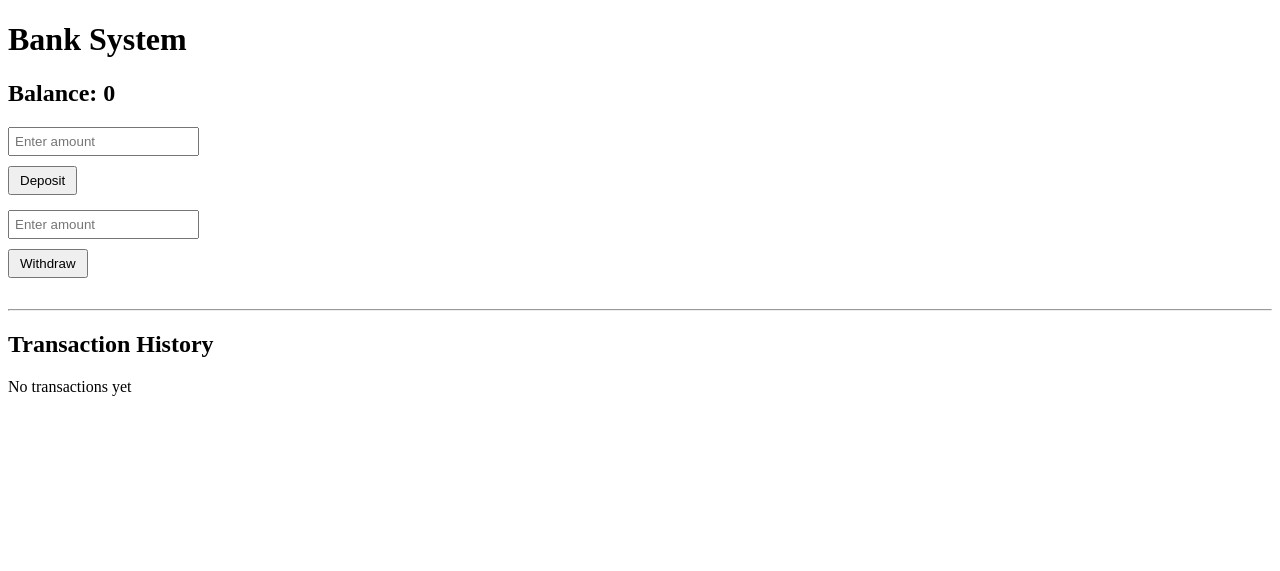
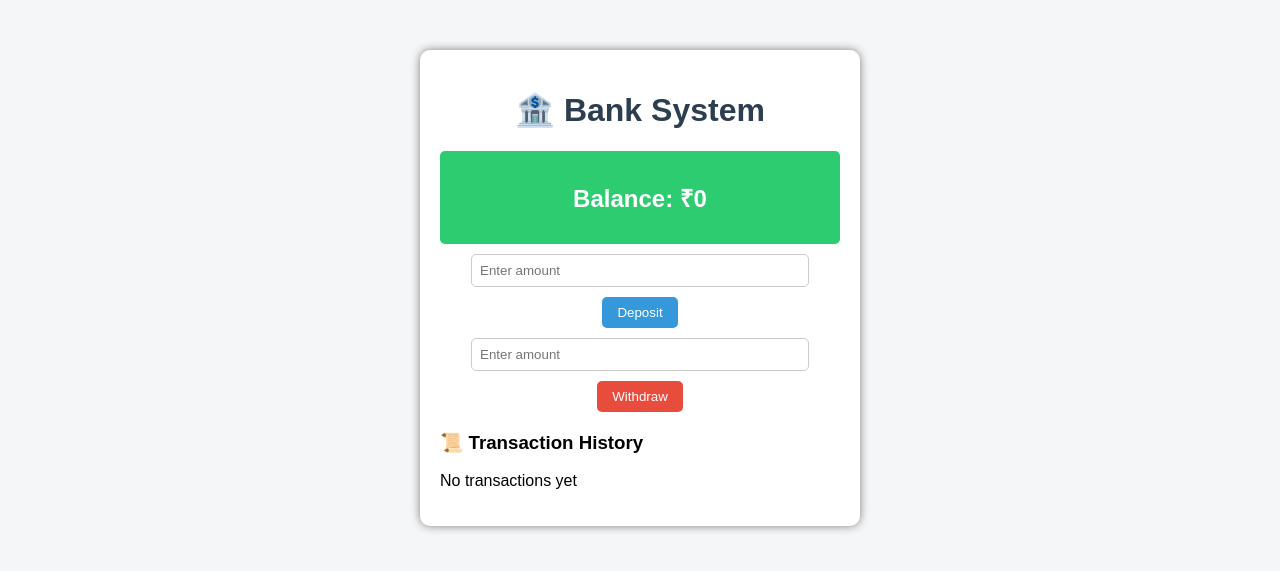
Before and after one commit to Rakshitha2517/BankingSystem, a Flask app: page / in a window 1280 px wide. Shown: the top 571 px of the page. Run offline with Flask 3, Linux system fonts and the light colour scheme.

Commit message:
Update index.html

```diff
--- a/templates/index.html
+++ b/templates/index.html
@@ -3,47 +3,114 @@
 <head>
     <title>Bank System</title>
     <style>
+        body {
+            font-family: Arial;
+            background: #f4f6f8;
+            text-align: center;
+        }
+
+        .container {
+            width: 400px;
+            margin: auto;
+            background: white;
+            padding: 20px;
+            margin-top: 50px;
+            border-radius: 10px;
+            box-shadow: 0 0 10px gray;
+        }
+
+        h1 {
+            color: #2c3e50;
+        }
+
+        .balance {
+            background: #2ecc71;
+            color: white;
+            padding: 10px;
+            border-radius: 5px;
+        }
+
         input {
-            margin-bottom: 10px;
-            padding: 5px;
+            width: 80%;
+            padding: 8px;
+            margin: 10px;
+            border-radius: 5px;
+            border: 1px solid #ccc;
         }
+
         button {
-            margin-bottom: 15px;
-            padding: 5px 10px;
+            padding: 8px 15px;
+            border: none;
+            border-radius: 5px;
+            cursor: pointer;
+            color: white;
+        }
+
+        .deposit {
+            background: #3498db;
+        }
+
+        .withdraw {
+            background: #e74c3c;
+        }
+
+        .msg {
+            color: green;
+            font-weight: bold;
+        }
+
+        ul {
+            text-align: left;
+        }
+
+        .transactions {
+            margin-top: 20px;
+            text-align: left;
+        }
+
+        .box {
+            background: #ecf0f1;
+            padding: 8px;
+            margin: 5px 0;
+            border-radius: 5px;
         }
     </style>
 </head>
 <body>
 
-<h1>Bank System</h1>
+<div class="container">
 
-<h2>Balance: {{ balance }}</h2>
+    <h1>🏦 Bank System</h1>
+
+    <div class="balance">
+        <h2>Balance: ₹{{ balance }}</h2>
+    </div>
 
     <form action="/deposit" method="post">
         <input type="number" name="amount" placeholder="Enter amount"><br>
-    <button type="submit">Deposit</button>
+        <button class="deposit">Deposit</button>
     </form>
 
     <form action="/withdraw" method="post">
         <input type="number" name="amount" placeholder="Enter amount"><br>
-    <button type="submit">Withdraw</button>
+        <button class="withdraw">Withdraw</button>
     </form>
 
-<p>{{ msg }}</p>
+    <p class="msg">{{ msg }}</p>
 
-<hr>
-
-<h2>Transaction History</h2>
+    <div class="transactions">
+        <h3>📜 Transaction History</h3>
 
         {% if transactions %}
-    <ul>
             {% for t in transactions %}
-        <li>{{ t }}</li>
+                <div class="box">{{ t }}</div>
             {% endfor %}
-    </ul>
         {% else %}
             <p>No transactions yet</p>
         {% endif %}
+    </div>
+
+</div>
 
 </body>
 </html>
```
Lines whose indentation alone changed are shown as unchanged.
